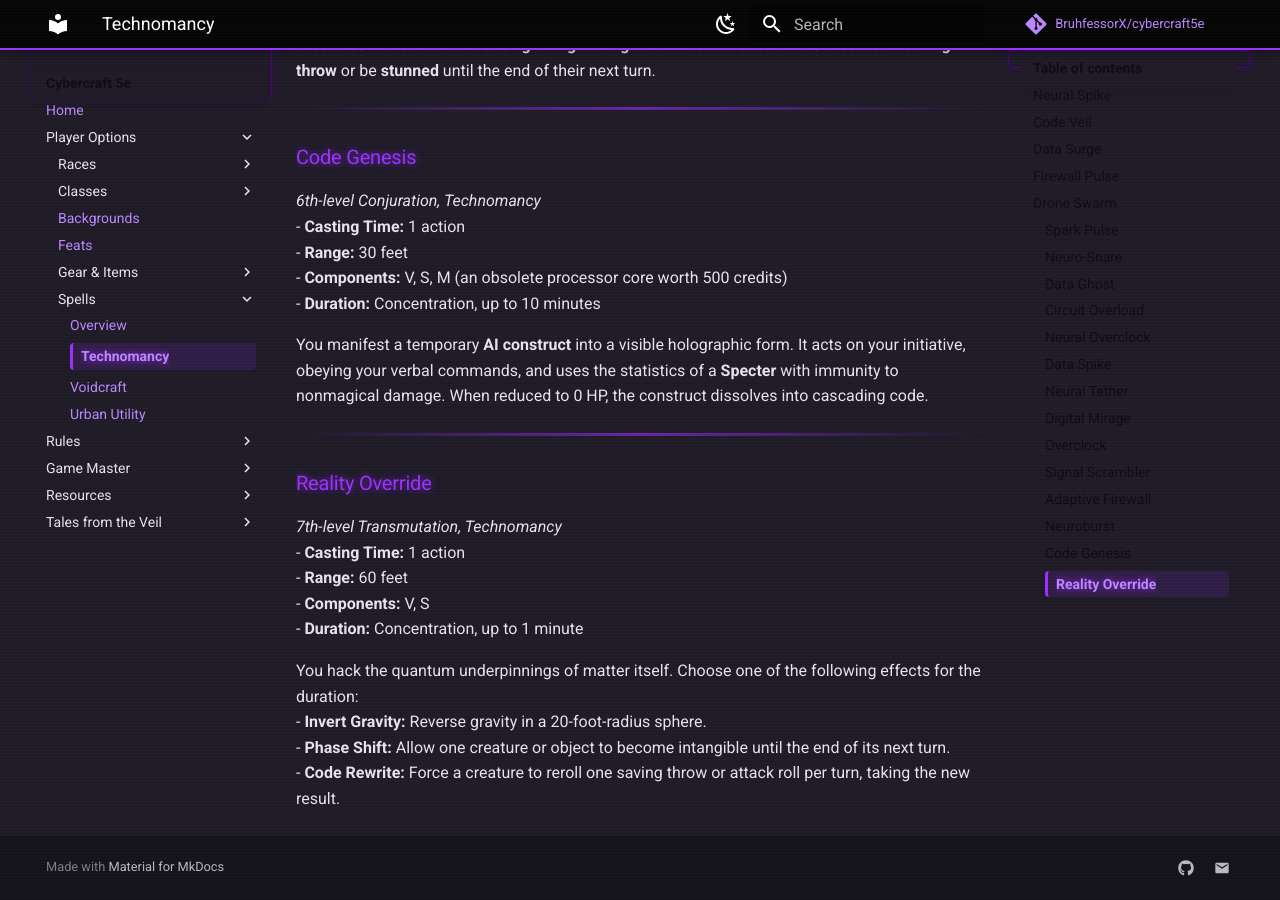
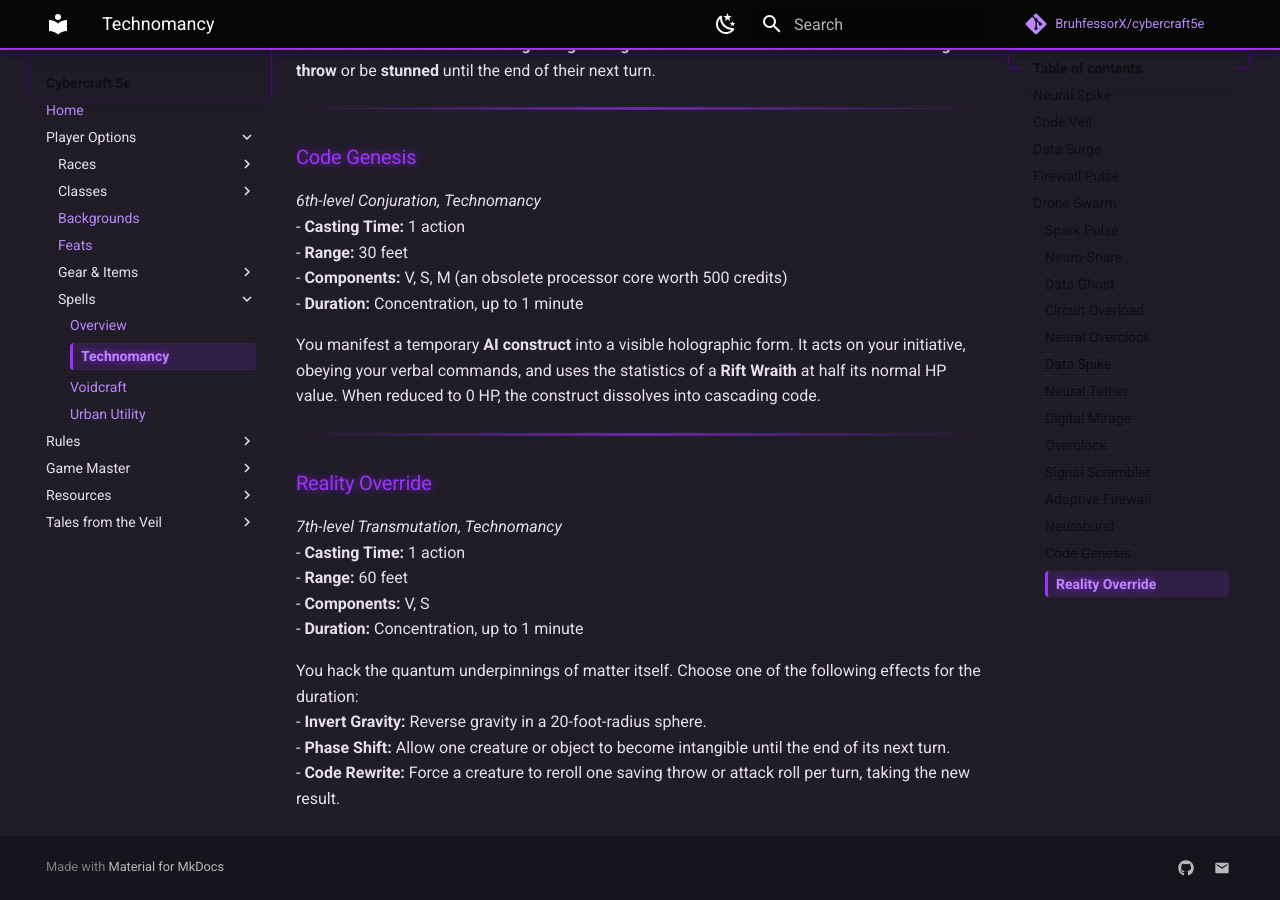
Before and after one commit to BruhfessorX/cybercraft5e, an MkDocs documentation site: the page built from docs/player-options/spells/technomancy.md, in a window 1280 px wide and 900 px high, scrolled down 5794 px. Built offline with MkDocs 1.6.1 and Material for MkDocs 9.7.7, drawn with Linux system fonts in a browser that asks for light colours; comment, search, counter and statistics services are not loaded.

Commit message:
spell balance pass

```diff
--- a/docs/player-options/spells/technomancy.md
+++ b/docs/player-options/spells/technomancy.md
@@ -197,9 +197,9 @@ You overload neural networks in a 15-foot cone with a blinding surge of electric
 - **Casting Time:** 1 action
 - **Range:** 30 feet
 - **Components:** V, S, M (an obsolete processor core worth 500 credits)
-- **Duration:** Concentration, up to 10 minutes
+- **Duration:** Concentration, up to 1 minute
 
-You manifest a temporary **AI construct** into a visible holographic form. It acts on your initiative, obeying your verbal commands, and uses the statistics of a **Specter** with immunity to nonmagical damage. When reduced to 0 HP, the construct dissolves into cascading code.
+You manifest a temporary **AI construct** into a visible holographic form. It acts on your initiative, obeying your verbal commands, and uses the statistics of a **Rift Wraith** at half its normal HP value. When reduced to 0 HP, the construct dissolves into cascading code.
 
 ---
 
```
Also changed, not shown: docs/player-options/spells/voidcraft.md (+2 -2 lines).
